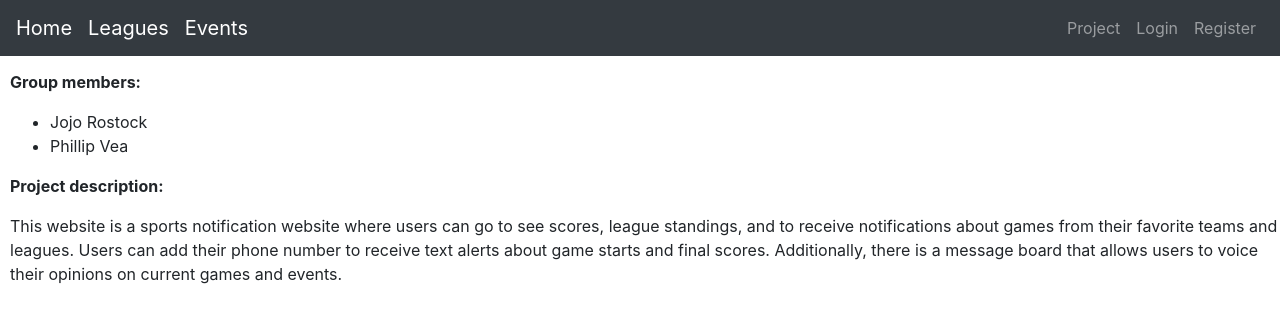
After one commit to jojorostock/388J_final_project, a Flask app: page /project in a window 1280 px wide. The commit adds this page. Shown: the top 323 px of the page. Run offline with Flask 2, Linux system fonts and the light colour scheme; some libraries are stand-ins or nearby versions.

Commit message:
add project description template

```diff
--- a/flask_app/routes.py
+++ b/flask_app/routes.py
@@ -85,6 +85,10 @@ def game_detail(game_id):
 
 
     return render_template('game_detail.html', form=form, movie=result, comments=comments)
+
+@app.route('/project')
+def project():
+    return render_template('project.html')
 
 @app.route('/user/<username>')
 def user_detail(username):
--- a/flask_app/templates/header.html
+++ b/flask_app/templates/header.html
@@ -11,6 +11,11 @@
 
     <div class="collapse navbar-collapse" id="navbarCollapse">
         <ul class="navbar-nav ml-auto">
+            <li class="nav-item">
+                <a class="nav-link" href="{{ url_for('project') }}">
+                    Project
+                </a>
+            </li>
             {% if current_user.is_authenticated %}
             <li class="nav-item">
                 <a class="nav-link" href="{{ url_for('account') }}">
--- /dev/null
+++ b/flask_app/templates/project.html
@@ -0,0 +1,17 @@
+{% extends "header.html" %}
+{% block content %}
+<div style="position:absolute;top:70;left:10;">
+	<p>
+		<strong>Group members:</strong>
+	    <ul>
+	        <li>Jojo Rostock</li>
+	        <li>Phillip Vea</li>
+	    </ul>
+	</p>
+	<p>
+		<strong>Project description: </strong>
+	</p>
+	<p>This website is a sports notification website where users can go to see scores, league standings, and to receive notifications about games from their favorite teams and leagues. Users can add their phone number to receive text alerts about game starts and final scores. Additionally, there is a message board that allows users to voice their opinions on current games and events.
+	</p>
+</div>
+{% endblock %}
```
